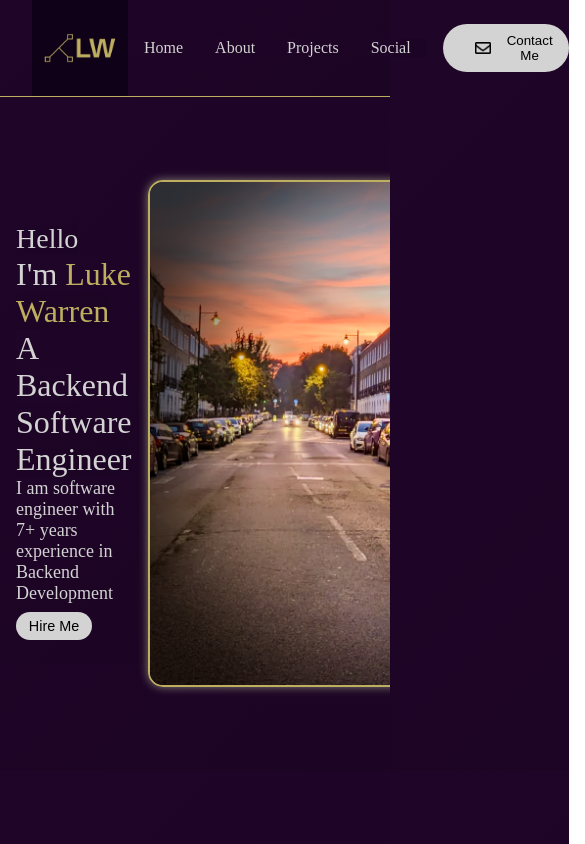
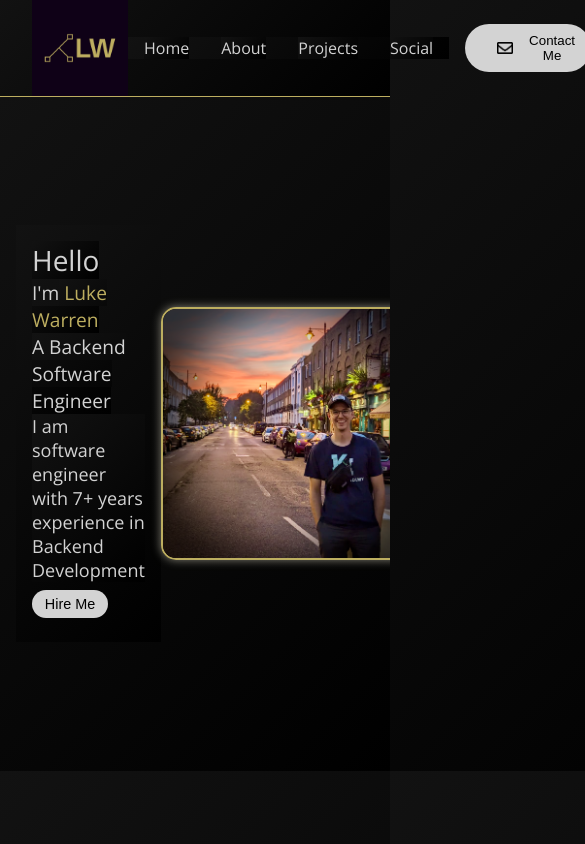
Before and after one commit to lukaswarren/lukas-portfolio, a React (Create React App) app: page / in a window 390 px wide. Shown: the whole page, 585 px wide, since content can reach past the window. Built offline with nearby package versions, Linux system fonts and the light colour scheme.

Commit message:
colors and views

```diff
--- a/package.json
+++ b/package.json
@@ -1,5 +1,5 @@
 {
-  "homepage": ".",
+  "homepage": "https://lukaswarren.github.io/portfolio/",
   "name": "portfolio",
   "version": "0.1.0",
   "private": true,
--- a/public/index.html
+++ b/public/index.html
@@ -5,6 +5,7 @@
     <link rel="icon" href="./icon.png" />
     <meta name="viewport" content="width=device-width, initial-scale=1" />
     <meta name="description" content="Lukas Warren Portfolio"/>
+    <link href="https://fonts.googleapis.com/css2?family=Open+Sans:wght@400;700&display=swap" rel="stylesheet">
     <link rel="stylesheet" href="./style.css">
     <title>Lukas Warren Portfolio</title>
   </head>
--- a/public/style.css
+++ b/public/style.css
@@ -3,13 +3,14 @@
     padding: 0;
     box-sizing: border-box;
     text-decoration: none;
-    background: linear-gradient(135deg, #1f0528, #1c0424); ;
+    background: linear-gradient(135deg, #121212, black); ;
 }
 
 body{
     color: white;
     overflow: hidden;
     overflow-y: scroll;
+    font-family: 'Open Sans', sans-serif;
 }
 
 .navbar::after {
--- a/src/components/intro/Intro.css
+++ b/src/components/intro/Intro.css
@@ -68,3 +68,25 @@
     margin-right: 0.3rem; /* Adjusted margin */
     background: none; /* Reset background */
 }
+
+@media screen and (max-width:768px) {
+
+    #intro {
+        /* Adjust styles for smaller screens */
+        padding: 1rem; /* Example adjustment for padding */
+        font-size: 1.5rem; /* Example adjustment for font size */
+        /* Add other necessary adjustments */
+    }
+
+    .profilePic {
+        height: 30vh; /* Adjusted height for the profile picture on smaller screens */
+        /* Add other necessary adjustments */
+    }
+
+    .introContent {
+        /* Adjust styles for content on smaller screens */
+        font-size: 1.2rem; /* Example adjustment for font size */
+        /* Add other necessary adjustments */
+    }
+
+}
--- a/src/components/navbar/Navbar.css
+++ b/src/components/navbar/Navbar.css
@@ -26,9 +26,9 @@
 }
 
 .menuListItem:hover{
-    color:rgb(175, 15, 175);
+    color: #bdae60;
     padding-bottom: 0.5rem;
-    border-bottom: 3px solid rgb(111, 6, 111);;
+    border-bottom: 3px solid #bdae60;
 }
 
 .menuBtn {
```
